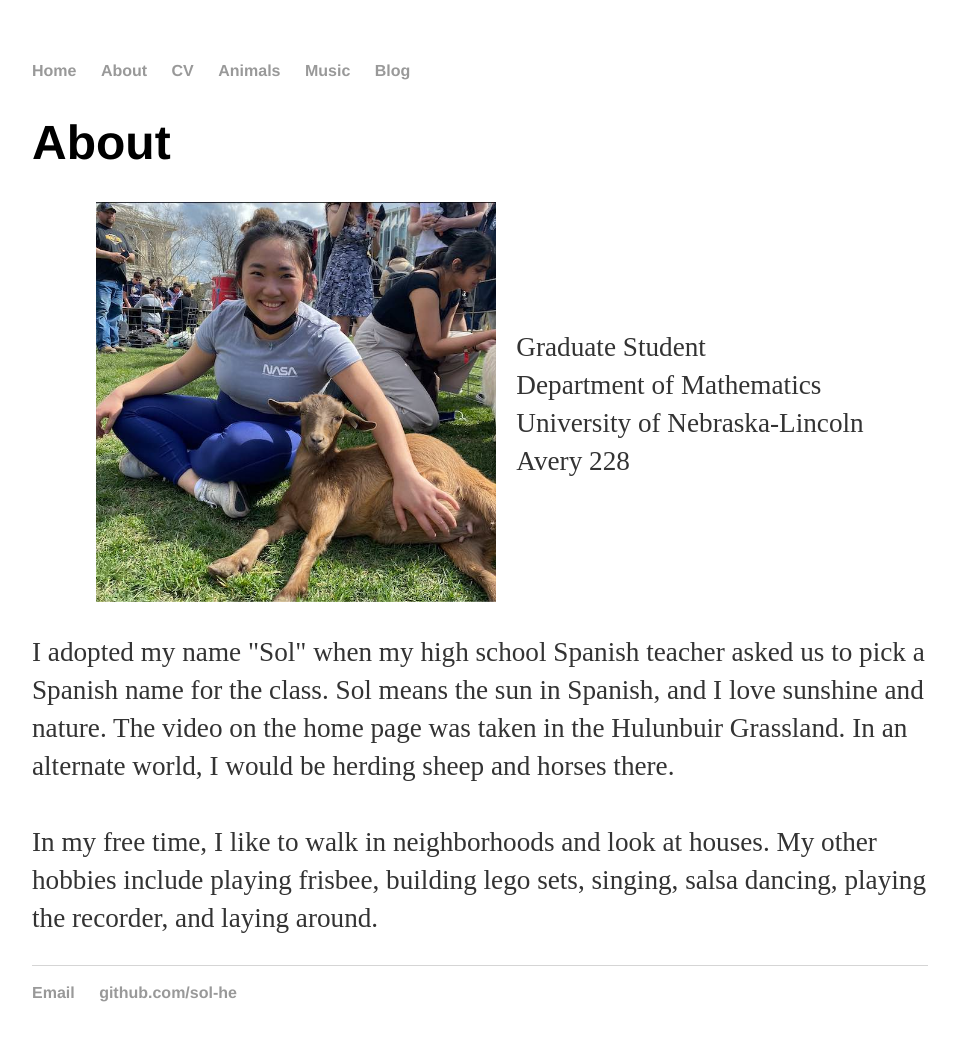
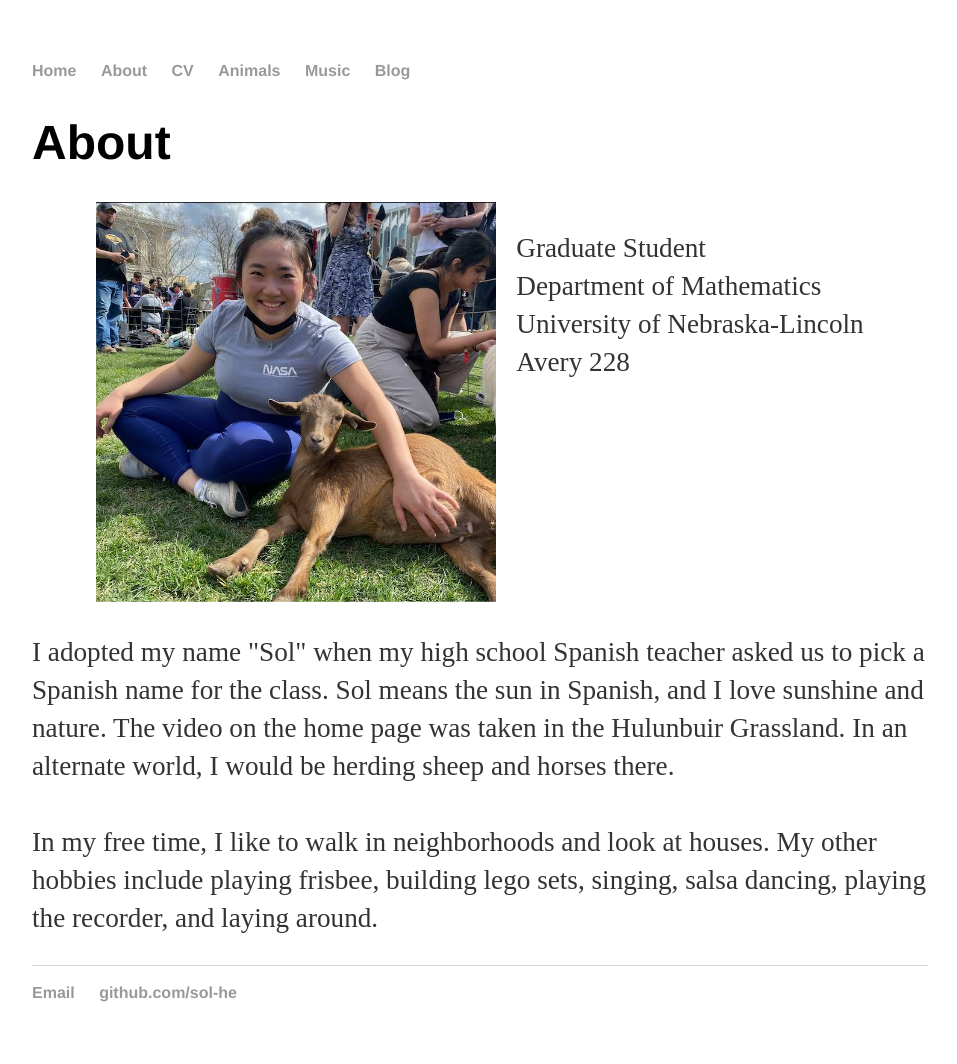
Before and after one commit to sol-he/sol-he.github.io, a Jekyll site: the page built from about/index.html, in a window 1280 px wide. Shown: the whole page, without its empty margins (160-1117 px from the left). Built offline with Jekyll 4.4.1, drawn with Linux system fonts in a browser that asks for light colours.

Commit message:
changed stuff

```diff
--- a/css/main.css
+++ b/css/main.css
@@ -19,7 +19,7 @@ footer { border-top: 1px solid #d5d5d5; font-size: 1em; }
 
 .lamb {
   display: flex;
-  align-items: center;
+  align-items: left;
   justify-content: center
 }
 /*
```
